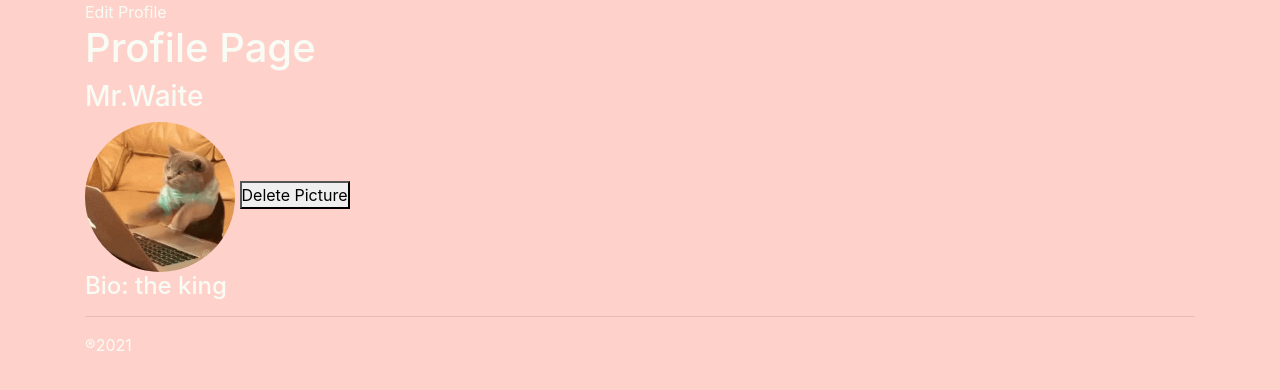
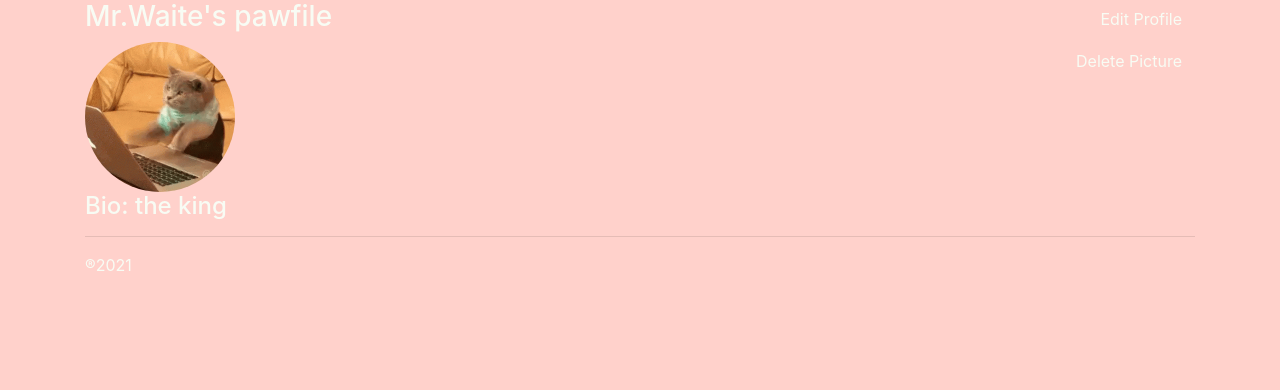
Before and after one commit to DanielSWaite190/Capstone-instagram_clone, a Django app: page /profile/4/ in a window 1280 px wide. Shown: the part 56-446 px from the top of the page. Run offline with Django 3.2, Linux system fonts and the light colour scheme; a user stored in the database is signed in; data comes from the database, SQL or seed files in the repository; both versions use the stored data as it was after the commit; some libraries are stand-ins or nearby versions.

Commit message:
Updated css.

```diff
--- a/static/css/style.css
+++ b/static/css/style.css
@@ -31,8 +31,13 @@ body{
 .btn:hover{
     background-color: #ff806f5b;
 }
+
 .delete:hover{
     background-color: red;
+}
+
+.btn{
+    color: #F8FCF4;
 }
 /* .btn:active{
     background-color: #F75959;
--- a/templates/profile.html
+++ b/templates/profile.html
@@ -1,14 +1,13 @@
 {% extends "base.html" %} <!-- dsw -->
 {% block content %} <!-- dsw -->
-<a href="/eddit-profile/{{profile.id}}/">Edit Profile</a> <!-- dsw -->
+<a href="/eddit-profile/{{profile.id}}/"><button class="btn float-right">Edit Profile</button></a> <!-- dsw -->
 
 <!-- # new jk -->
-<h1>Profile Page</h1>
 {{message}}
-<h3>{{request.user.display_name}}</h3> <!-- dsw -->
+<h3>{{request.user.display_name}}'s pawfile</h3> <!-- dsw -->
 {% if profile.profile_pic %}
     <img class="img-fluid rounded-circle" src="{{profile.profile_pic.url}}" alt='{{profile.display_name}} profile pic' width='150px' height="150px">
-    <a href="/delete/{{request.user.id}}"><button>Delete Picture</button></a>
+    <a href="/delete/{{request.user.id}}"><button class="btn delete float-right">Delete Picture</button></a>
     {% else %}
     <img src="/media/images/broken.png" alt='{{profile.display_name}} profile pic' width='150px' height="150px">
 {% endif %}
```
Also changed, not shown: db.sqlite3, media/images/codingCat_9Jc75T3.gif (added), media/images/codingCat_GFJ6V7U.gif (added), media/images/codingCat_JpQc139.gif (added).
